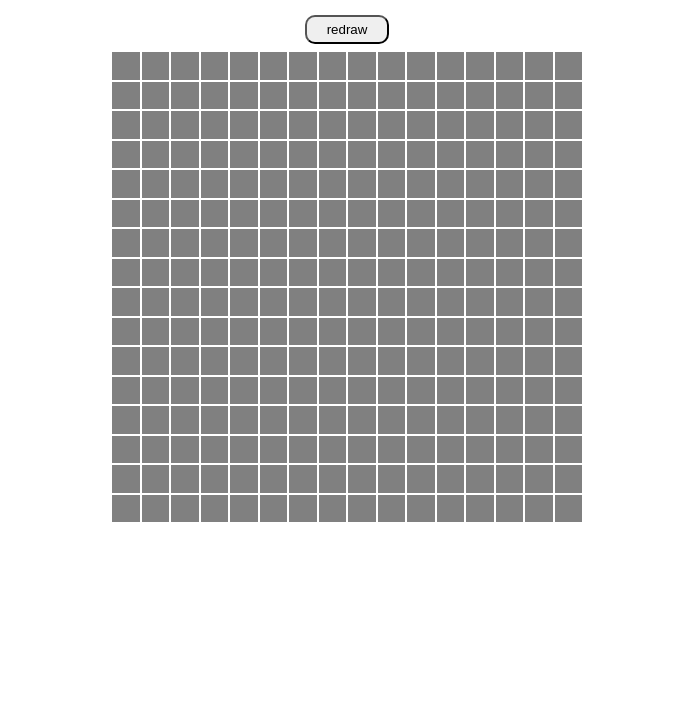
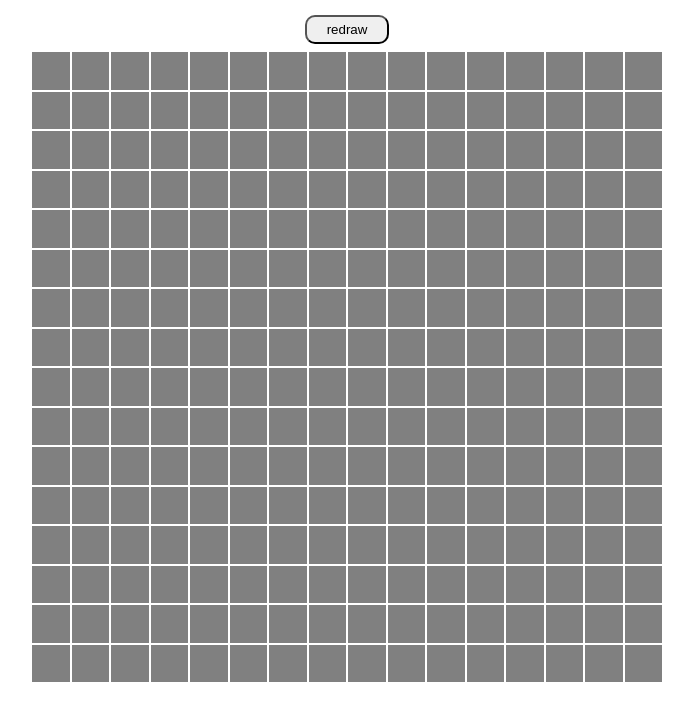
Before and after one commit to Dfresher/odin-etch-a-sketch, a plain HTML site: page index.html in a window 1280 px wide. Shown: the whole page, without its empty margins (293-986 px from the left). Drawn offline with Linux system fonts and the light colour scheme.

Commit message:
Modify some parameters and make finishing touches

```diff
--- a/script.js
+++ b/script.js
@@ -13,7 +13,7 @@ button.addEventListener('click', () => {
 draw_grid(16);
 
 function draw_grid(grid) {
-    let square_px = 440 / grid;
+    let square_px = 600 / grid;
     const container = document.querySelector('.container');
 
     for (let i = 0; i < grid; i++) {
--- a/styles.css
+++ b/styles.css
@@ -1,17 +1,21 @@
-button {
-    padding: 5px 20px;
-    margin: 7px;
-    border-radius: 10px;
+.wider-container {
+  display: flex;
+  flex-direction: column;
+  justify-content: center;
+  align-items: center;
 }
 
-.wider-container {
-    display: flex;
-    flex-direction: column;
-    justify-content: center;
-    align-items: center;
+button {
+  padding: 5px 20px;
+  margin: 7px;
+  border-radius: 10px;
 }
 
 @keyframes color-change {
-    from {background-color: orange;}
-    to {background-color: grey;}
+  from {
+    background-color: orange;
+  }
+  to {
+    background-color: grey;
+  }
 }
```
